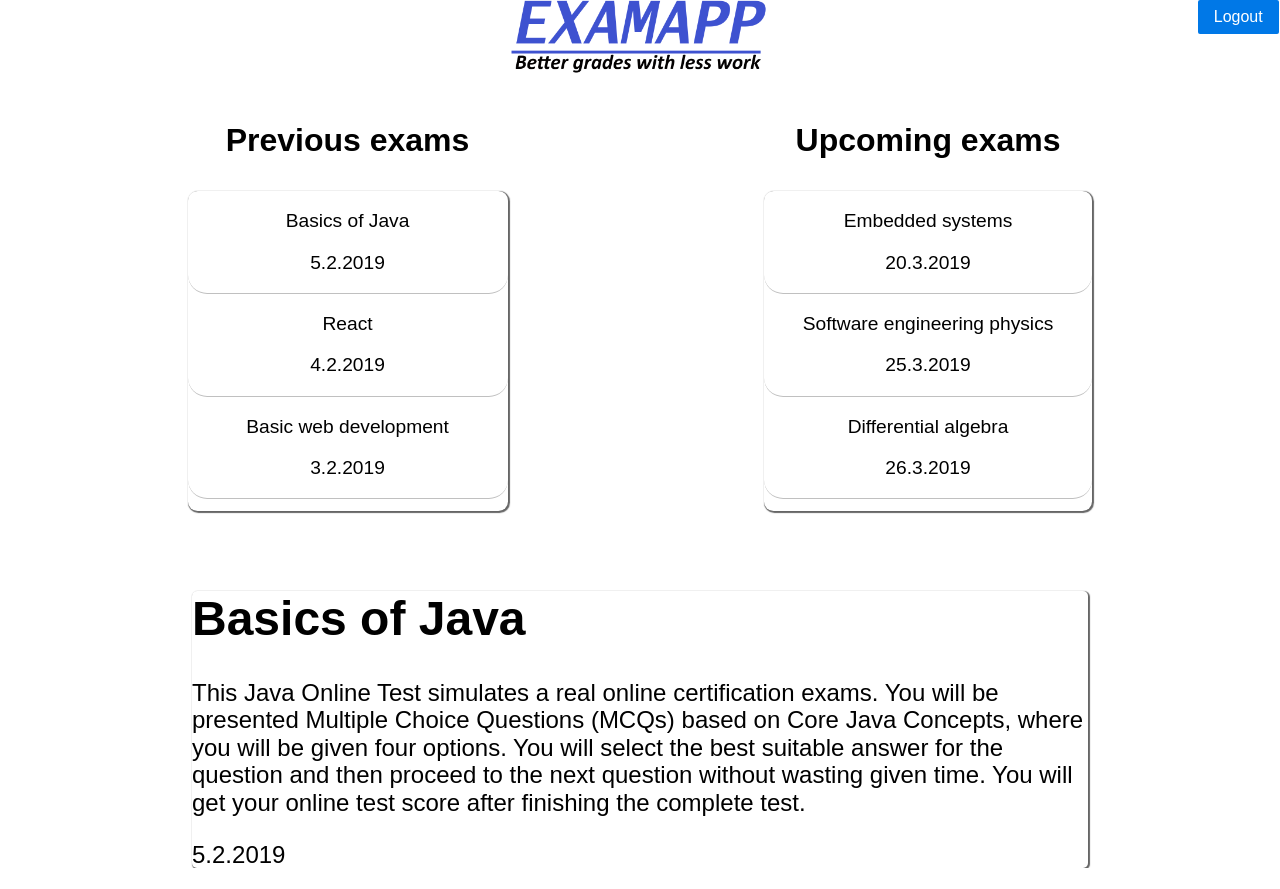
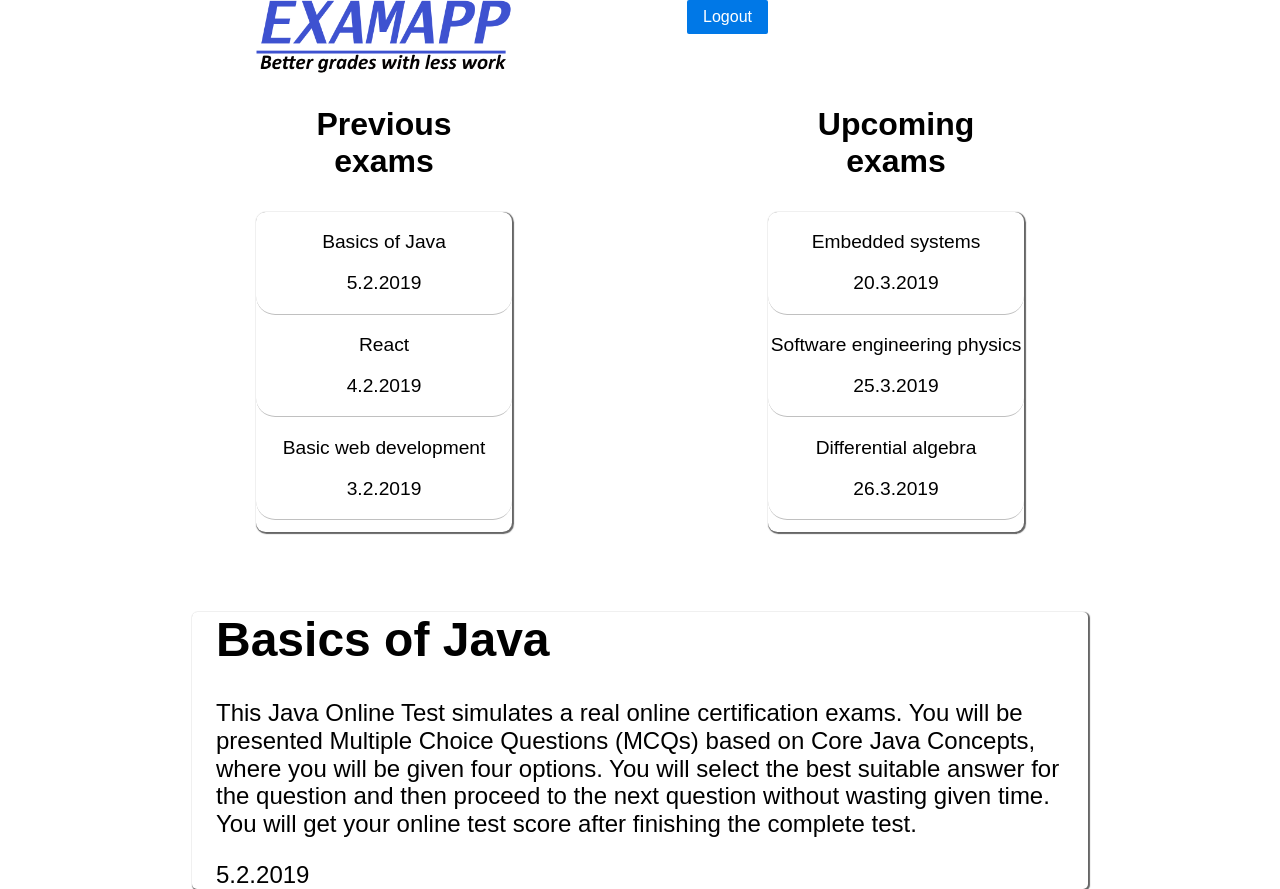
Before and after one commit to examappteam/frontend, a React (Create React App) app: page / in a window 1280 px wide. Before the commit the page ends 868 px from the top, so only its background shows below. Built offline with nearby package versions, Linux system fonts and the light colour scheme.

Commit message:
Pure grid asettelu

```diff
--- a/src/components/common/listStyle.css
+++ b/src/components/common/listStyle.css
@@ -17,7 +17,7 @@ html{
         padding: 0;
         box-shadow: 1px 1px 1px 1px #666666;
         border-radius: 0.5em;
-        min-width: 25vw;
+        /*min-width: 25vw;*/
         min-height: 40vh;
         max-height: 40vh;
         overflow-y: scroll;
@@ -33,6 +33,7 @@ html{
 }
 
 .listTitle{
+        text-align: center;
         margin: 1em;
 }
 
@@ -41,6 +42,7 @@ html{
         box-shadow: 5px 2px 1empx rgba(192, 192, 192, 0.541);
         border-bottom: solid 1px rgb(192, 192, 192);
         border-radius: 1em;
+        cursor: pointer;
 
 }
 
@@ -66,12 +68,14 @@ html{
 
 
 .wideDescription{
+        margin: 1em;
         word-wrap: break-word;
 }
 
 .wideContainer{
         border-radius: 5px;
         margin: 0 15vw;
+        margin-bottom: 2em;
         font-size: 1.5em;
         min-height: 20vh;
         margin-top: 10vh;
--- a/src/components/student-dashboard/StudentDashboard.js
+++ b/src/components/student-dashboard/StudentDashboard.js
@@ -64,13 +64,16 @@ function StudentDashboard(){
 
         return(
                 <div>
-                        <div className="container">
-                                <div className="prevExams">
+                        <div className="pure-g">
+                                <div className="pure-u-1-5"></div>
+                                <div className="pure-u-1-5">
                                         <ListView title={prevExams.title} exam = {previousExams}/>
                                 </div>
-                                <div className="upcomingExams">
+                                <div className="pure-u-1-5"></div>
+                                <div className="pure-u-1-5">
                                         <ListView title={upcomingExams.title} exam = {upcExams}/>
                                 </div>
+                                <div className="pure-u-1-5"></div>
                         </div>
                         <div>
                                 <WideListView title={prevExams.exams[0].name} exam={prevExams.exams[0]} />
--- a/src/style.css
+++ b/src/style.css
@@ -33,5 +33,5 @@
 }
 
 .pure-g > div {
-    width: 33.3%;
+    width: 20.0%;
 }
```
